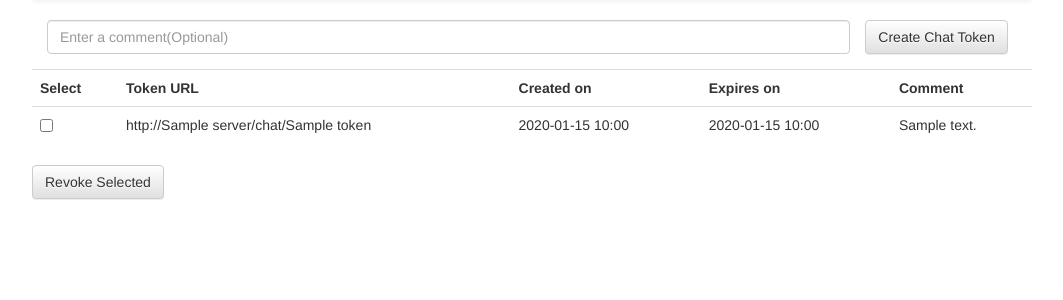
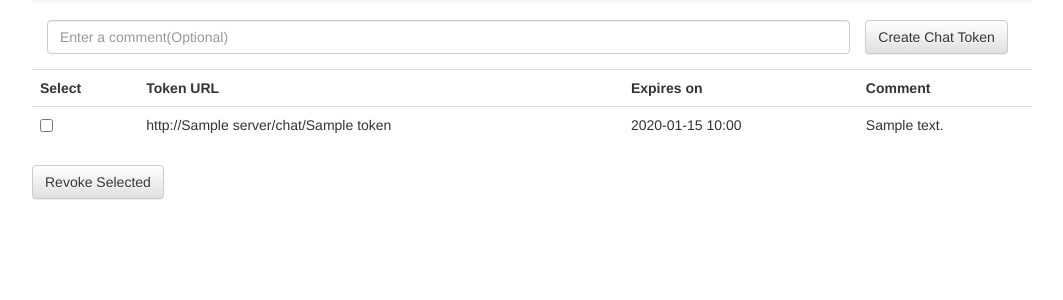
Before and after one commit to SheriefAlaa/pups, a Django app: template pups_project/webchat/templates/tokens.html in a window 1280 px wide. Shown: the part 52-352 px from the top of the page, without its empty margins (108-1171 px from the left). Run offline with Django 3.2, Linux system fonts and the light colour scheme; the template is opened without the code that fills it: most values are stand-ins (such as "Sample title", 1, 10 or a date in 2020); data that the repository does not hold is empty; parts of the project's set-up code (start-up, migrations or seed data) failed here and were passed over; some libraries are stand-ins or nearby versions.

Commit message:
removed created_at from the table

```diff
--- a/pups_project/webchat/templates/tokens.html
+++ b/pups_project/webchat/templates/tokens.html
@@ -33,7 +33,6 @@
     <tr>
       <td><b>Select</b></td>
       <td><b>Token URL</b></td>
-      <td><b>Created on</b></td>
       <td><b>Expires on</b></td>
       <td><b>Comment</b></td>
     </tr>
@@ -41,7 +40,6 @@
     <tr>
       <td><input name="selected_list" type="checkbox" value="{{token.token}}"></td>
       <td>http://{{server}}/chat/{{token.token}}</td> <!-- Should be replaced with https and the correct domain -->
-      <td>{{token.created_at|date:"Y-m-d G:i"}}</td>
       <td>{{token.expires_at|date:"Y-m-d G:i"}}</td>
       <td>{{token.comment}}</td>
     </tr>
```
